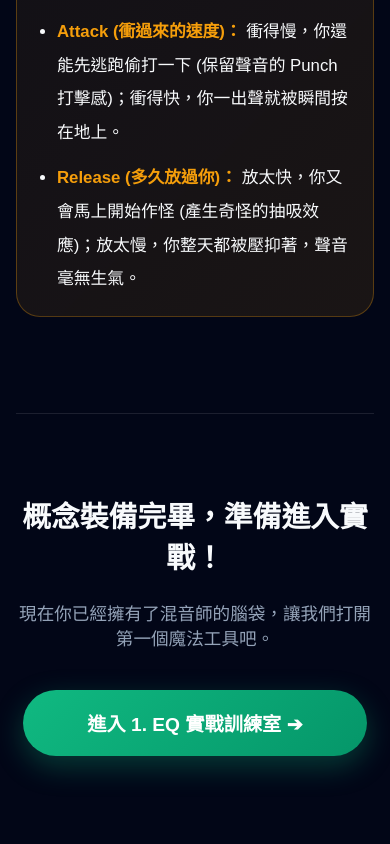
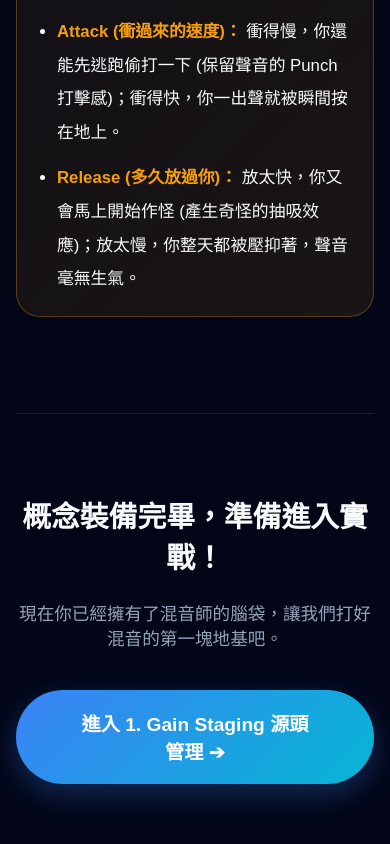
Before and after one commit to lifreedomstudio/lifreedom-studio, a Next.js app: page /courses/mixing/intro in a window 390 px wide. Shown: the part 4039-4883 px from the top of the page. Built offline with nearby package versions, Linux system fonts and the light colour scheme.

Commit message:
Fix all mobile layouts and font sizes

```diff
--- a/src/app/courses/mixing/intro/page.tsx
+++ b/src/app/courses/mixing/intro/page.tsx
@@ -162,18 +162,18 @@ export default function MixingIntroduction() {
                 {/* 下一章 CTA */}
                 <section style={{ textAlign: 'center', padding: '5rem 0', borderTop: '1px solid rgba(255,255,255,0.1)' }}>
                     <h2 style={{ fontSize: isMobile ? '1.8rem' : '2rem', marginBottom: '1.5rem', fontWeight: 'bold' }}>概念裝備完畢，準備進入實戰！</h2>
-                    <p style={{ color: '#94a3b8', fontSize: '1.1rem', marginBottom: '2.5rem' }}>現在你已經擁有了混音師的腦袋，讓我們打開第一個魔法工具吧。</p>
+                    <p style={{ color: '#94a3b8', fontSize: '1.1rem', marginBottom: '2.5rem' }}>現在你已經擁有了混音師的腦袋，讓我們打好混音的第一塊地基吧。</p>
                     <button
-                        onClick={() => router.push('/courses/mixing/eq-training')}
+                        onClick={() => router.push('/courses/mixing/gain-staging-training')}
                         style={{
-                            background: 'linear-gradient(135deg, #10b981, #059669)', color: '#fff', border: 'none',
+                            background: 'linear-gradient(135deg, #3b82f6, #06b6d4)', color: '#fff', border: 'none',
                             padding: '1.2rem 4rem', fontSize: '1.2rem', fontWeight: '900', borderRadius: '50px', cursor: 'pointer',
-                            boxShadow: '0 10px 30px rgba(16, 185, 129, 0.3)', transition: 'transform 0.2s'
+                            boxShadow: '0 10px 30px rgba(59, 130, 246, 0.3)', transition: 'transform 0.2s'
                         }}
                         onMouseOver={(e) => e.currentTarget.style.transform = 'scale(1.05)'}
                         onMouseOut={(e) => e.currentTarget.style.transform = 'scale(1)'}
                     >
-                        進入 1. EQ 實戰訓練室 ➔
+                        進入 1. Gain Staging 源頭管理 ➔
                     </button>
                 </section>
 
```
